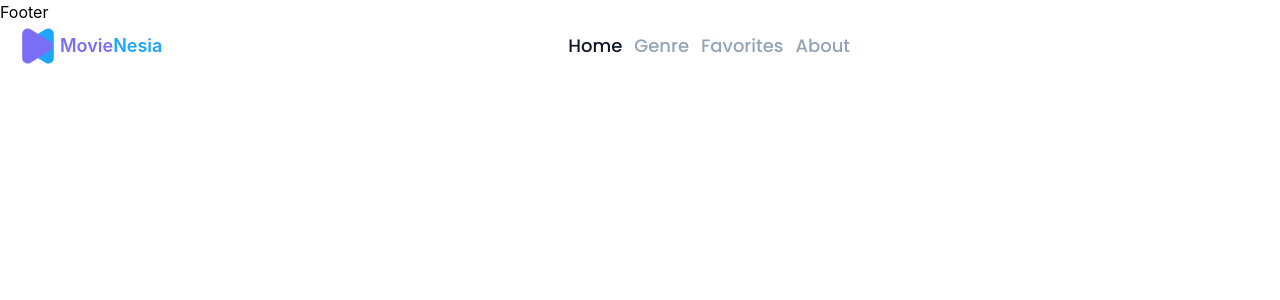
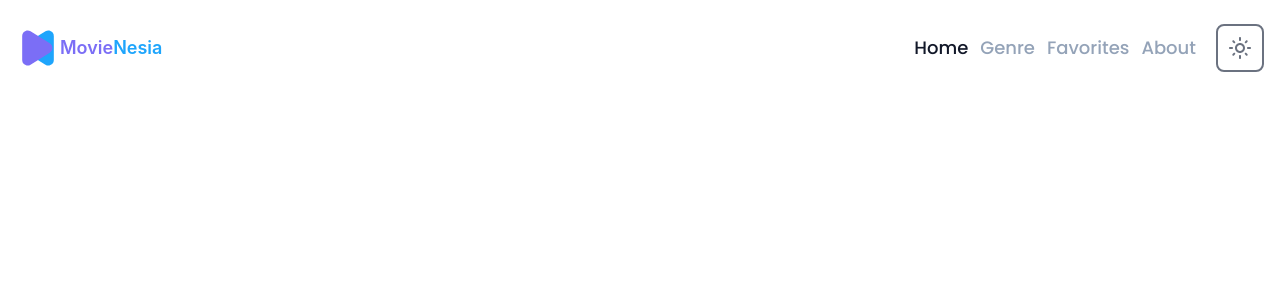
Before and after one commit to cperdiansyah/react-movienesia, a React (Create React App) app: page / in a window 1280 px wide. Shown: the top 300 px of the page. Built offline with nearby package versions, Linux system fonts and the light colour scheme.

Commit message:
add toogle theme button

```diff
--- a/src/App.jsx
+++ b/src/App.jsx
@@ -9,19 +9,6 @@
 
 const { ThemeProvider } = ThemeContext;
 function App() {
-  useEffect(() => {
-    // On page load or when changing themes, best to add inline in `head` to avoid FOUC
-
-    if (
-      localStorage.getItem('color-theme') === 'dark' ||
-      (!('color-theme' in localStorage) &&
-        window.matchMedia('(prefers-color-scheme: dark)').matches)
-    ) {
-      document.documentElement.classList.add('dark');
-    } else {
-      document.documentElement.classList.remove('dark');
-    }
-  });
   return (
     <div className="App">
       <ThemeProvider>
@@ -29,7 +16,7 @@
         <Routes>
           <Route path="/" element={<Home />} />
         </Routes>
-        <Footer />
+        {/* <Footer /> */}
       </ThemeProvider>
     </div>
   );
--- a/src/components/ToogleDrakmode/index.jsx
+++ b/src/components/ToogleDrakmode/index.jsx
@@ -1,108 +1,57 @@
-import React, { useContext, useEffect } from 'react';
+import React, { useContext } from 'react';
 import ThemeContext from '../../context/ThemeContext';
 
 const { Theme } = ThemeContext;
 
-const svg = [
-  {
-    title: 'dark',
-    svg: 'M10 2a1 1 0 011 1v1a1 1 0 11-2 0V3a1 1 0 011-1zm4 8a4 4 0 11-8 0 4 4 0 018 0zm-.464 4.95l.707.707a1 1 0 001.414-1.414l-.707-.707a1 1 0 00-1.414 1.414zm2.12-10.607a1 1 0 010 1.414l-.706.707a1 1 0 11-1.414-1.414l.707-.707a1 1 0 011.414 0zM17 11a1 1 0 100-2h-1a1 1 0 100 2h1zm-7 4a1 1 0 011 1v1a1 1 0 11-2 0v-1a1 1 0 011-1zM5.05 6.464A1 1 0 106.465 5.05l-.708-.707a1 1 0 00-1.414 1.414l.707.707zm1.414 8.486l-.707.707a1 1 0 01-1.414-1.414l.707-.707a1 1 0 011.414 1.414zM4 11a1 1 0 100-2H3a1 1 0 000 2h1z',
-  },
-  {
-    title: 'light',
-    svg: 'M10 2a1 1 0 011 1v1a1 1 0 11-2 0V3a1 1 0 011-1zm4 8a4 4 0 11-8 0 4 4 0 018 0zm-.464 4.95l.707.707a1 1 0 001.414-1.414l-.707-.707a1 1 0 00-1.414 1.414zm2.12-10.607a1 1 0 010 1.414l-.706.707a1 1 0 11-1.414-1.414l.707-.707a1 1 0 011.414 0zM17 11a1 1 0 100-2h-1a1 1 0 100 2h1zm-7 4a1 1 0 011 1v1a1 1 0 11-2 0v-1a1 1 0 011-1zM5.05 6.464A1 1 0 106.465 5.05l-.708-.707a1 1 0 00-1.414 1.414l.707.707zm1.414 8.486l-.707.707a1 1 0 01-1.414-1.414l.707-.707a1 1 0 011.414 1.414zM4 11a1 1 0 100-2H3a1 1 0 000 2h1z',
-  },
-];
+const svgTheme = {
+  dark: 'M9.37,5.51C9.19,6.15,9.1,6.82,9.1,7.5c0,4.08,3.32,7.4,7.4,7.4c0.68,0,1.35-0.09,1.99-0.27C17.45,17.19,14.93,19,12,19 c-3.86,0-7-3.14-7-7C5,9.07,6.81,6.55,9.37,5.51z M12,3c-4.97,0-9,4.03-9,9s4.03,9,9,9s9-4.03,9-9c0-0.46-0.04-0.92-0.1-1.36 c-0.98,1.37-2.58,2.26-4.4,2.26c-2.98,0-5.4-2.42-5.4-5.4c0-1.81,0.89-3.42,2.26-4.4C12.92,3.04,12.46,3,12,3L12,3z',
+
+  light:
+    'M12,9c1.65,0,3,1.35,3,3s-1.35,3-3,3s-3-1.35-3-3S10.35,9,12,9 M12,7c-2.76,0-5,2.24-5,5s2.24,5,5,5s5-2.24,5-5 S14.76,7,12,7L12,7z M2,13l2,0c0.55,0,1-0.45,1-1s-0.45-1-1-1l-2,0c-0.55,0-1,0.45-1,1S1.45,13,2,13z M20,13l2,0c0.55,0,1-0.45,1-1 s-0.45-1-1-1l-2,0c-0.55,0-1,0.45-1,1S19.45,13,20,13z M11,2v2c0,0.55,0.45,1,1,1s1-0.45,1-1V2c0-0.55-0.45-1-1-1S11,1.45,11,2z M11,20v2c0,0.55,0.45,1,1,1s1-0.45,1-1v-2c0-0.55-0.45-1-1-1C11.45,19,11,19.45,11,20z M5.99,4.58c-0.39-0.39-1.03-0.39-1.41,0 c-0.39,0.39-0.39,1.03,0,1.41l1.06,1.06c0.39,0.39,1.03,0.39,1.41,0s0.39-1.03,0-1.41L5.99,4.58z M18.36,16.95 c-0.39-0.39-1.03-0.39-1.41,0c-0.39,0.39-0.39,1.03,0,1.41l1.06,1.06c0.39,0.39,1.03,0.39,1.41,0c0.39-0.39,0.39-1.03,0-1.41 L18.36,16.95z M19.42,5.99c0.39-0.39,0.39-1.03,0-1.41c-0.39-0.39-1.03-0.39-1.41,0l-1.06,1.06c-0.39,0.39-0.39,1.03,0,1.41 s1.03,0.39,1.41,0L19.42,5.99z M7.05,18.36c0.39-0.39,0.39-1.03,0-1.41c-0.39-0.39-1.03-0.39-1.41,0l-1.06,1.06 c-0.39,0.39-0.39,1.03,0,1.41s1.03,0.39,1.41,0L7.05,18.36z',
+};
 
 export default function ToogleDarkmode() {
-  /* useEffect(() => {
-
-
-    themeToggleBtn.addEventListener('click', () => {
-      // toggle icons inside button
-
-      themeToggleDarkIcon.classList.toggle('hidden');
-      themeToggleLightIcon.classList.toggle('hidden');
-
-      // if set via local storage previously
-
-      if (localStorage.getItem('color-theme')) {
-        if (localStorage.getItem('color-theme') === 'light') {
-          document.documentElement.classList.add('dark');
-          localStorage.setItem('color-theme', 'dark');
-        } else {
-          document.documentElement.classList.remove('dark');
-          localStorage.setItem('color-theme', 'light');
-        }
-
-        // if NOT set via local storage previously
-      } else if (document.documentElement.classList.contains('dark')) {
-        document.documentElement.classList.remove('dark');
-        localStorage.setItem('color-theme', 'light');
-      } else {
-        document.documentElement.classList.add('dark');
-        localStorage.setItem('color-theme', 'dark');
-      }
-    });
-
-    // Change the icons inside the button based on previous settings
-
-    if (
-      localStorage.getItem('color-theme') === 'dark' ||
-      (!('color-theme' in localStorage) &&
-        window.matchMedia('(prefers-color-scheme: dark)').matches)
-    ) {
-      themeToggleLightIcon.classList.remove('hidden');
-    } else {
-      themeToggleDarkIcon.classList.remove('hidden');
-    }
-  });
- */
-
-  useEffect(() => {
-    const themeToggleBtn = document.querySelector('#theme-toggle');
-
-    const themeToggleDarkIcon = document.querySelector(
-      '#theme-toggle-dark-icon'
-    );
-    const themeToggleLightIcon = document.querySelector(
-      '#theme-toggle-light-icon'
-    );
-
-    console.log(themeToggleBtn, themeToggleDarkIcon, themeToggleLightIcon);
-  });
-
   const props = useContext(Theme);
-  console.log(props.theme);
 
   return (
     <div className="theme-toggle">
       <button
         id="theme-toggle"
         type="button"
-        className="text-gray-500 dark:text-gray-400 hover:bg-gray-100 dark:hover:bg-gray-700 focus:outline-none focus:ring-4 focus:ring-gray-200 dark:focus:ring-gray-700 rounded-lg text-sm p-2.5"
+        className="
+         transition duration-400 ease-in-out rounded-lg text-sm p-2.5
+
+        text-gray-500 hover:bg-gray-500 hover:text-gray-300 active:bg-gray-300
+        border-2 border-gray-500
+
+        dark:bg-gray-700 dark:text-gray-300 dark:focus:ring-gray-700 dark:active:bg-gray-300
+        dark:border-gray-700
+
+        "
+        onClick={props.toggleTheme}
       >
         {/* Dark Icon */}
+        {props.theme === 'light' ? (
           <svg
             id="theme-toggle-dark-icon"
-          className="hidden w-5 h-5"
+            className="w-6 h-6"
             fill="currentColor"
-          viewBox="0 0 20 20"
+            viewBox="0 0 24 24"
             xmlns="http://www.w3.org/2000/svg"
           >
-          <path d="M17.293 13.293A8 8 0 016.707 2.707a8.001 8.001 0 1010.586 10.586z" />
+            <path d={svgTheme.light} />
           </svg>
-
-        {/* Light Icon */}
+        ) : (
           <svg
             id="theme-toggle-light-icon"
-          className="hidden w-5 h-5"
+            className="w-6 h-6"
             fill="currentColor"
-          viewBox="0 0 20 20"
+            viewBox="0 0 24 24"
             xmlns="http://www.w3.org/2000/svg"
           >
-          <path d="" />
+            <path d={svgTheme.dark} />
           </svg>
+        )}
       </button>
     </div>
   );
--- a/src/context/ThemeContext.jsx
+++ b/src/context/ThemeContext.jsx
@@ -6,11 +6,25 @@
 
   function ThemeProvider(props) {
     const { children } = props;
-    const [theme, setTheme] = useState('light');
+    const [theme, setTheme] = useState(
+      localStorage.getItem('color-theme') || 'light'
+    );
 
     const toggleTheme = () => {
       setTheme(theme === 'light' ? 'dark' : 'light');
     };
+    localStorage.setItem('color-theme', theme);
+
+    if (
+      theme === 'dark' ||
+      (!('color-theme' in localStorage) &&
+        window.matchMedia('(prefers-color-scheme: dark)').matches)
+    ) {
+      document.documentElement.classList.add('dark');
+    } else {
+      document.documentElement.classList.remove('dark');
+    }
+
     const themeState = useMemo(() => ({ theme, toggleTheme }), [theme]);
 
     return <Theme.Provider value={themeState}>{children}</Theme.Provider>;
--- a/src/parts/Header/index.jsx
+++ b/src/parts/Header/index.jsx
@@ -18,7 +18,8 @@
     >
       <div className="container flex flex-row justify-between items-center">
         <Brand isFull />
-        <nav>
+        <div className="nav-wrap flex items-center">
+          <nav className="mr-5">
             {navLinks.map((link, index) => (
               <NavLink
                 key={index}
@@ -31,6 +32,7 @@
           </nav>
           <ToogleDarkmode />
         </div>
+      </div>
     </header>
   );
 }
--- a/tailwind.config.js
+++ b/tailwind.config.js
@@ -1,6 +1,6 @@
 module.exports = {
   content: ['./src/**/*.{js,jsx,ts,tsx}', './node_modules/flowbite/**/*.js'],
-  darkMode: 'media',
+  darkMode: 'class',
   theme: {
     container: {
       center: true,
```
Also changed, not shown: src/assets/image/icon/dark_mode.svg. Lines whose indentation alone changed are shown as unchanged.
